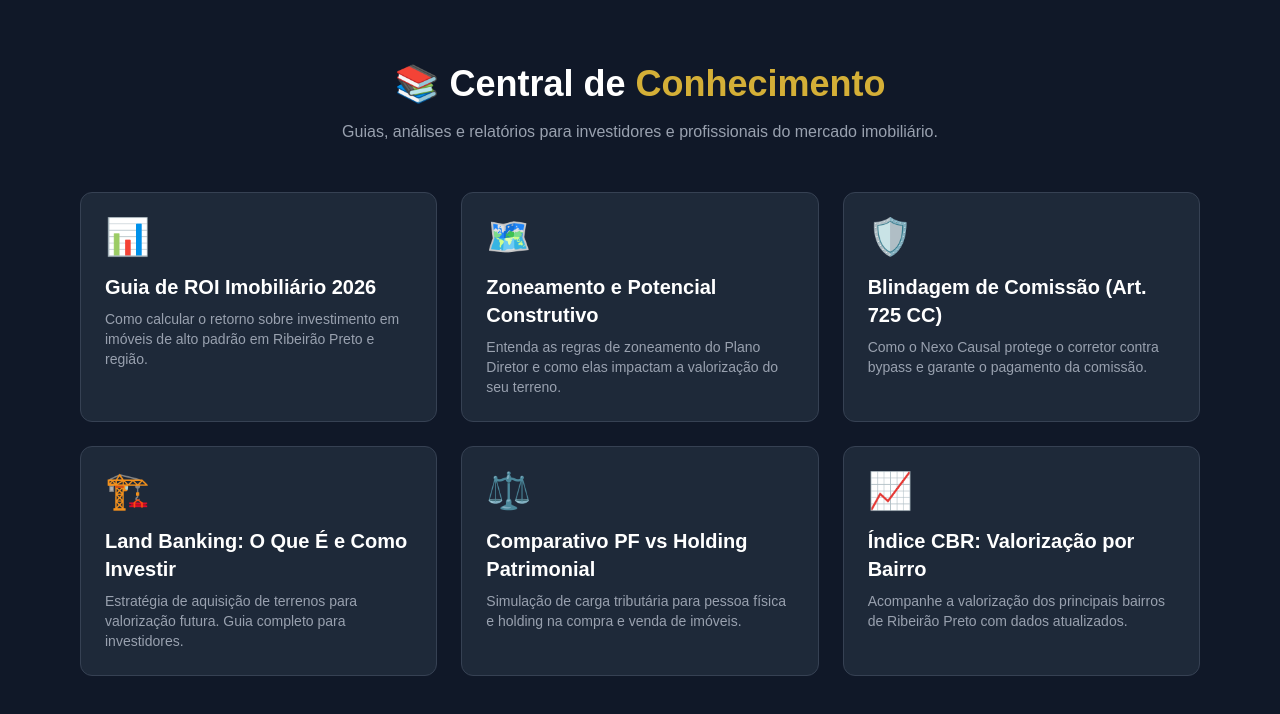
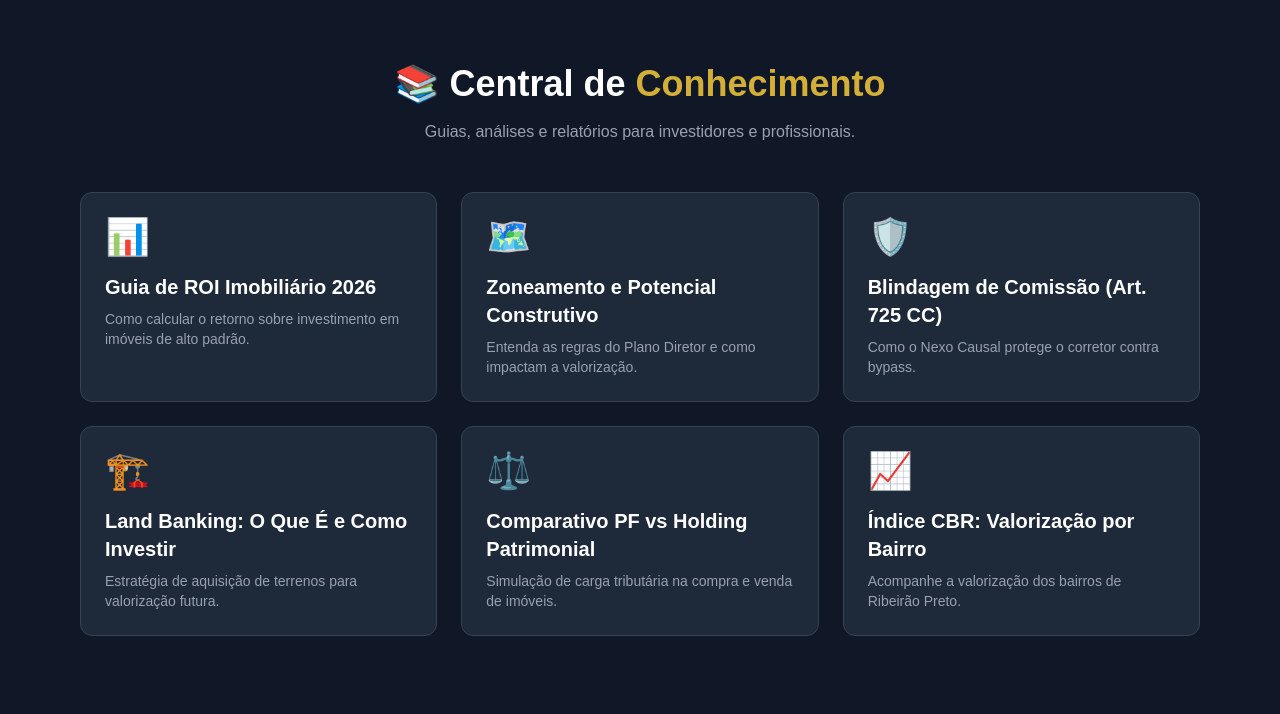
Before and after one commit to juliogrissoli/fullstack-app, a Next.js app: page /aprender in a window 1280 px wide. Shown: the top 714 px of the page. Built offline with nearby package versions, Linux system fonts and the light colour scheme; no server answers.

Commit message:
refactor: AprenderPage vFINAL — compact descriptions
Co-Authored-By: Claude Sonnet 4.6 <noreply@anthropic.com>

```diff
--- a/src/app/aprender/page.tsx
+++ b/src/app/aprender/page.tsx
@@ -1,61 +1,24 @@
 import Link from 'next/link';
 
 const conteudos = [
-  {
-    titulo: 'Guia de ROI Imobiliário 2026',
-    descricao: 'Como calcular o retorno sobre investimento em imóveis de alto padrão em Ribeirão Preto e região.',
-    link: '/aprender/guia-roi',
-    icone: '📊'
-  },
-  {
-    titulo: 'Zoneamento e Potencial Construtivo',
-    descricao: 'Entenda as regras de zoneamento do Plano Diretor e como elas impactam a valorização do seu terreno.',
-    link: '/aprender/zoneamento',
-    icone: '🗺️'
-  },
-  {
-    titulo: 'Blindagem de Comissão (Art. 725 CC)',
-    descricao: 'Como o Nexo Causal protege o corretor contra bypass e garante o pagamento da comissão.',
-    link: '/aprender/nexo-causal',
-    icone: '🛡️'
-  },
-  {
-    titulo: 'Land Banking: O Que É e Como Investir',
-    descricao: 'Estratégia de aquisição de terrenos para valorização futura. Guia completo para investidores.',
-    link: '/aprender/land-banking',
-    icone: '🏗️'
-  },
-  {
-    titulo: 'Comparativo PF vs Holding Patrimonial',
-    descricao: 'Simulação de carga tributária para pessoa física e holding na compra e venda de imóveis.',
-    link: '/aprender/pf-vs-holding',
-    icone: '⚖️'
-  },
-  {
-    titulo: 'Índice CBR: Valorização por Bairro',
-    descricao: 'Acompanhe a valorização dos principais bairros de Ribeirão Preto com dados atualizados.',
-    link: '/aprender/indice-cbr',
-    icone: '📈'
-  }
+  { titulo: 'Guia de ROI Imobiliário 2026', descricao: 'Como calcular o retorno sobre investimento em imóveis de alto padrão.', link: '/aprender/guia-roi', icone: '📊' },
+  { titulo: 'Zoneamento e Potencial Construtivo', descricao: 'Entenda as regras do Plano Diretor e como impactam a valorização.', link: '/aprender/zoneamento', icone: '🗺️' },
+  { titulo: 'Blindagem de Comissão (Art. 725 CC)', descricao: 'Como o Nexo Causal protege o corretor contra bypass.', link: '/aprender/nexo-causal', icone: '🛡️' },
+  { titulo: 'Land Banking: O Que É e Como Investir', descricao: 'Estratégia de aquisição de terrenos para valorização futura.', link: '/aprender/land-banking', icone: '🏗️' },
+  { titulo: 'Comparativo PF vs Holding Patrimonial', descricao: 'Simulação de carga tributária na compra e venda de imóveis.', link: '/aprender/pf-vs-holding', icone: '⚖️' },
+  { titulo: 'Índice CBR: Valorização por Bairro', descricao: 'Acompanhe a valorização dos bairros de Ribeirão Preto.', link: '/aprender/indice-cbr', icone: '📈' }
 ];
 
 export default function AprenderPage() {
   return (
     <div className="min-h-screen bg-gray-900 text-white">
       <div className="max-w-6xl mx-auto px-4 py-16">
-        <h1 className="text-4xl font-bold text-center mb-4">
-          📚 Central de <span className="text-[#D4AF37]">Conhecimento</span>
-        </h1>
-        <p className="text-center text-gray-400 mb-12">
-          Guias, análises e relatórios para investidores e profissionais do mercado imobiliário.
-        </p>
+        <h1 className="text-4xl font-bold text-center mb-4">📚 Central de <span className="text-[#D4AF37]">Conhecimento</span></h1>
+        <p className="text-center text-gray-400 mb-12">Guias, análises e relatórios para investidores e profissionais.</p>
         <div className="grid grid-cols-1 md:grid-cols-2 lg:grid-cols-3 gap-6">
           {conteudos.map((item) => (
-            <Link
-              key={item.titulo}
-              href={item.link}
-              className="bg-gray-800 rounded-xl p-6 border border-gray-700 hover:border-[#D4AF37] transition"
-            >
+            <Link key={item.titulo} href={item.link}
+              className="bg-gray-800 rounded-xl p-6 border border-gray-700 hover:border-[#D4AF37] transition">
               <p className="text-4xl mb-4">{item.icone}</p>
               <h2 className="text-xl font-bold text-white mb-2">{item.titulo}</h2>
               <p className="text-gray-400 text-sm">{item.descricao}</p>
```
